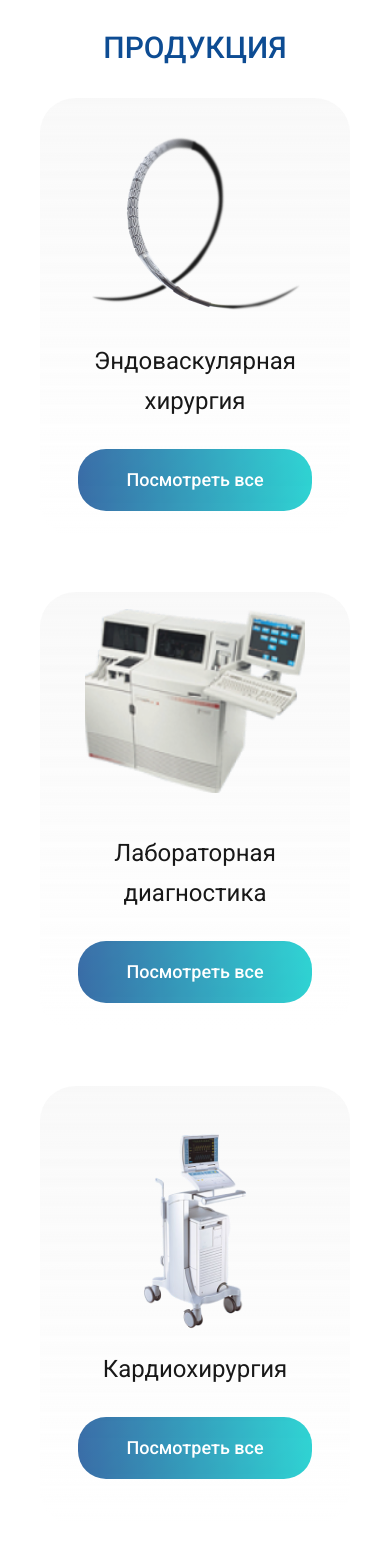
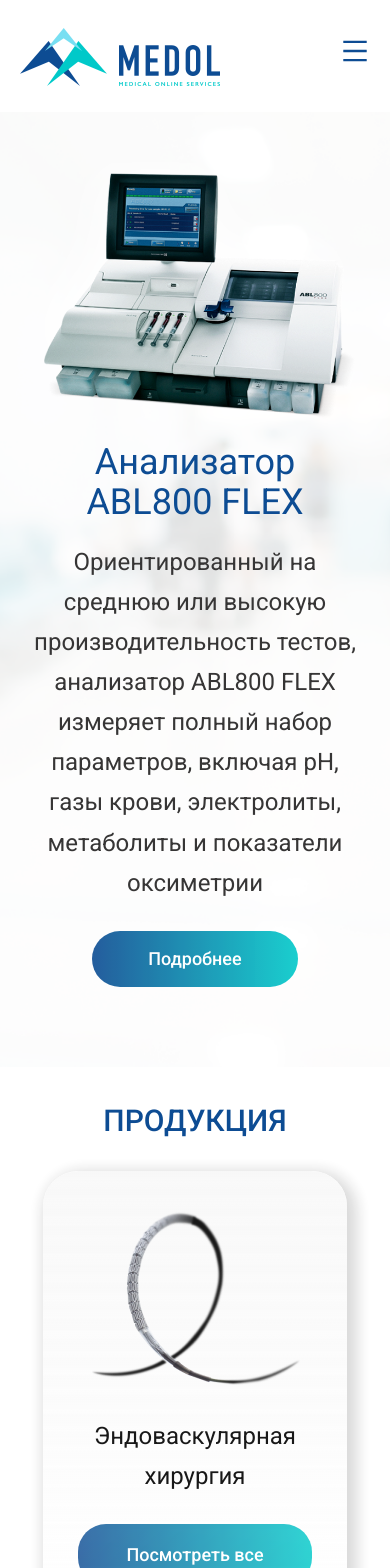
Before and after one commit to frontendoniyorbek/medol, a Next.js app: page / in a window 390 px wide. Shown: the top 1568 px of the page. Built offline with nearby package versions, Linux system fonts and the light colour scheme.

Commit message:
services responsive

```diff
--- a/src/components/products.jsx
+++ b/src/components/products.jsx
@@ -11,32 +11,30 @@
 
 const Products = () => {
 	return (
-		<div className={`pt-[50px] pb-[67px] ${products.products} ${products.products__container}`}>
+		<div className={`md:pt-[50px] md:pb-[67px] pt-9 pb-10 ${products.products__container}`}>
 			<h2 className='text-[#0D4C93] text-center font-medium lg:text-[40px] md:text-4xl text-3xl lg:mb-[62px] md:mb-12 mb-8 leading-[1.2]'>
 				ПРОДУКЦИЯ
 			</h2>
-			<ul className={`list-none first-letter flex items-center justify-center flex-wrap ${products.products__ul}`}>
+			<ul className={`list-none first-letter flex items-center justify-between flex-wrap ${products.products__ul}`}>
 				<li
 					className={`flex flex-col items-center justify-center opacity-90 pt-[17px] pr-[72px] pb-[42px] pl-[72px] rounded-[35px] ${products.products__li}`}>
 					<Image className={`mb-2 ${products.products__image}`} src={xirurgiya} width={220} height={220} />
 					<h3 className='text-center mt-0 mb-7'>Эндоваскулярная хирургия</h3>
-					<button className=' btn btn__products'>Посмотреть все</button>
+					<button className='btn btn__products'>Посмотреть все</button>
 				</li>
 
 				<li
 					className={`flex flex-col items-center justify-center opacity-90 pt-[17px] pr-[72px] pb-[42px] pl-[72px] rounded-[35px] ${products.products__li}`}>
 					<Image className={`mb-2 ${products.products__image}`} src={diagnostika} width={220} height={220} />
-					<h3 className='text-center tracking-tighter-[0.1em] mt-8 mb-7'>Лабораторная диагностика</h3>
-					<button className=' btn btn__products'>Посмотреть все</button>
+					<h3 className='text-center mt-0 mb-7'>Эндоваскулярная хирургия</h3>
+					<button className='btn btn__products'>Посмотреть все</button>
 				</li>
 
 				<li
 					className={`flex flex-col items-center justify-center opacity-90 pt-[17px] pr-[72px] pb-[42px] pl-[72px] rounded-[35px] ${products.products__li}`}>
 					<Image className={`mb-2 ${products.products__image}`} src={kar} width={220} height={220} />
-					<h3 className='text-center tracking-tighter-[0.1em] mt-0 mb-7'>
-						Кардиохирургия <br />
-					</h3>
-					<button className=' btn btn__products'>Посмотреть все</button>
+					<h3 className='text-center mt-0 mb-7'>Кардиохирургия Кардиохирургия</h3>
+					<button className='btn btn__products'>Посмотреть все</button>
 				</li>
 
 				<li
--- a/src/components/services.jsx
+++ b/src/components/services.jsx
@@ -7,15 +7,15 @@
 const Services = () => {
 	return (
 		<>
-			<h2 className='text-center font-medium text-[40px] text-[#0D4C93] mb-[68px]'>УСЛУГИ</h2>
-			<div className={`${services.services} pt-[78px] pb-[112px]`}>
-				<div className={`${services.container}`}>
-					<ul className={`m-0 p-0 list-none flex flex-wrap items-center ${services.services__ul}`}>
-						<li
-							className={`w-[388px] bg-white rounded-[50px] flex items-center justify-center flex-col ${services.services__li}`}>
-							<Image className={`${services.services__image} mb-9`} src={servisesServ} />
-							<div className={`pl-10 pr-10 pb-[72px] ${services.services__info}`}>
-								<h3 className='text-[#0D4C93] text-center text-xl mb-4'>СЕРВИС ОБОРУДОВАНИЯ</h3>
+			<h2 className='text-center font-medium md:text-[40px] text-3xl text-[#0D4C93] md:mb-[68px] mb-10'>УСЛУГИ</h2>
+			<div className={`${services.services} md:pt-[78px] md:pb-[112px] sm:pt-14 sm:pb-20 pt-12 pb-14`}>
+				<div className={`${services.services__container}`}>
+					<ul className={`m-0 p-0 list-none flex flex-wrap justify-between items-center ${services.services__ul}`}>
+						<li className={`bg-white rounded-[50px] flex items-center justify-center flex-col ${services.services__li}`}>
+							<Image className={`${services.services__image} md:mb-9 sm:mb-6 mb-5`} src={servisesServ} />
+							<div
+								className={`md:pl-10 md:pr-10 md:pb-[72px] sm:pl-8 sm:pr-8 sm:pb-14 pl-5 pr-5 pb-10 ${services.services__info}`}>
+								<h3 className='text-[#0D4C93] text-center text-xl md:mb-4 mb-3'>СЕРВИС ОБОРУДОВАНИЯ</h3>
 								<p className='leading-6 text-base'>
 									Компания предоставляет сервисное обслуживание по всем предоставляемым продуктам. У наших инженеров имеется опыт
 									и сертификаты фирм производителей......
@@ -26,12 +26,13 @@
 
 						<li
 							className={`w-[388px] bg-white rounded-[50px] flex items-center justify-center flex-col ${services.services__li}`}>
-							<Image className={`${services.services__image} mb-9`} src={registration} />
-							<div className={`pl-10 pr-10 pb-[72px] ${services.services__info}`}>
-								<h3 className='text-[#0D4C93] text-center text-xl mb-4'>РЕГИСТРАЦИИ</h3>
+							<Image className={`${services.services__image} md:mb-9 sm:mb-6 mb-5`} src={registration} />
+							<div
+								className={`md:pl-10 md:pr-10 md:pb-[72px] sm:pl-8 sm:pr-8 sm:pb-14 pl-5 pr-5 pb-10  ${services.services__info}`}>
+								<h3 className='text-[#0D4C93] text-center text-xl md:mb-4 mb-3'>РЕГИСТРАЦИИ СТРАЦИИ</h3>
 								<p className='leading-6 text-base'>
-									Обеспечение получения разрешительных документов, регистрационного удостоверения на изделия медицинского
-									назначения Подготовка объектов к проведению ....
+									Обеспечение предоставляет сервисное обслуживание по всем предоставляемым продуктам. У наших инженеров имеется
+									опыт и сертификаты фирм производителей......
 								</p>
 							</div>
 							<button className={`btn btn-services text-center mb-[-20px]`}>Подробнее</button>
@@ -39,12 +40,13 @@
 
 						<li
 							className={`w-[388px] bg-white rounded-[50px] flex items-center justify-center flex-col ${services.services__li}`}>
-							<Image className={`${services.services__image} mb-9`} src={uslugi} />
-							<div className={`pl-10 pr-10 pb-[72px] ${services.services__info}`}>
-								<h3 className='text-[#0D4C93] text-center text-xl mb-4'>УСЛУГИ ЛОГИСТИКИ</h3>
+							<Image className={`${services.services__image} md:mb-9 sm:mb-6 mb-5`} src={uslugi} />
+							<div
+								className={`md:pl-10 md:pr-10 md:pb-[72px] sm:pl-8 sm:pr-8 sm:pb-14 pl-5 pr-5 pb-10  ${services.services__info}`}>
+								<h3 className='text-[#0D4C93] text-center text-xl md:mb-4 mb-3'>УСЛУГИ ЛОГИСТИКИ</h3>
 								<p className='leading-6 text-base'>
 									Компания предоставляет сервисное обслуживание по всем предоставляемым продуктам. У наших инженеров имеется опыт
-									и сертификаты фирм производителей.....
+									и сертификаты фирм производителей......
 								</p>
 							</div>
 							<button className={`btn btn-services text-center mb-[-20px]`}>Подробнее</button>
--- a/src/pages/index.js
+++ b/src/pages/index.js
@@ -4,18 +4,18 @@
 export default function Home() {
 	return (
 		<>
-			{/* <div className={styles.wrapper}>
-					<div className={styles.container}>
+			<div className={styles.wrapper}>
+				<div className={`${styles.container}`}>
 					<Hero />
 					<Navbar />
 					<Header />
 				</div>
-				</div> */}
-			<div className={styles.container}>
+			</div>
+			<div className={`${styles.container}`}>
 				<Products />
 			</div>
-			{/* <Services />
-				<AboutCompany />
+			<Services />
+			{/* <AboutCompany />
 			<News />
 			<Partners />
 			<Footer /> */}
--- a/src/styles/globals.css
+++ b/src/styles/globals.css
@@ -121,6 +121,12 @@
 	opacity: 0.6;
 }
 
+@media screen and (max-width: 1200px) {
+	.btn__products {
+		padding: 18px 32px;
+	}
+}
+
 @media screen and (max-width: 768px) {
 	.btn {
 		border-radius: 28px;
--- a/src/styles/styles.module.css
+++ b/src/styles/styles.module.css
@@ -13,7 +13,7 @@
 }
 
 .container {
-	max-width: 1920px;
+	max-width: 1440px;
 	width: 100%;
 	margin-right: auto;
 	margin-left: auto;
@@ -22,7 +22,16 @@
 }
 
 .products__container {
-	max-width: 1920px;
+	max-width: 1440px;
+	width: 100%;
+	margin-right: auto;
+	margin-left: auto;
+	padding-left: 20px;
+	padding-right: 20px;
+}
+
+.services__container {
+	max-width: 1440px;
 	width: 100%;
 	margin-right: auto;
 	margin-left: auto;
@@ -34,35 +43,18 @@
 	margin-right: 48px;
 }
 
-/* .products__ul {
-	margin-right: -40px;
-} */
-
 .products__image {
 	width: 220px;
 	height: 220px;
-	object-fit: cover;
+	object-fit: contain;
 }
 
 .products__li {
+	-webkit-box-shadow: 5px 5px 15px 5px #0000000c;
+	box-shadow: 5px 5px 15px 5px #0000002c;
 	background: linear-gradient(180deg, #f8f8f8 0%, rgba(248, 248, 248, 0) 100%);
 	margin-bottom: 55px;
-	max-width: 413px;
-	width: 100%;
-	max-height: 439px;
-	height: 100%;
-}
-
-.products__li {
-	margin-right: 35px;
-}
-
-.products__li:nth-child(3) {
-	margin-right: 0;
-}
-
-.products__li:nth-child(6) {
-	margin-right: 0;
+	width: 30%;
 }
 
 .services {
@@ -72,8 +64,8 @@
 	background-size: cover;
 }
 
-.services__li:not(:last-child) {
-	margin-right: 56px;
+.services__li {
+	width: 30%;
 }
 
 .aboutCompany__ellipseOne {
@@ -187,10 +179,6 @@
 
 @media screen and (max-width: 1389px) {
 	.products__li {
-		max-width: 350px;
-		width: 100%;
-		max-height: 439px;
-		height: 100%;
 		padding: 17px 30px 32px;
 	}
 }
@@ -199,18 +187,6 @@
 	.footer__links {
 		flex-direction: column;
 	}
-	.services__ul {
-		justify-content: center;
-	}
-
-	.services__li {
-		width: 450px;
-		border-radius: 60px;
-	}
-
-	.services__li:not(:last-child) {
-		margin-bottom: 56px;
-	}
 
 	.services__image {
 		width: 450px;
@@ -218,25 +194,12 @@
 	}
 }
 
-@media screen and (max-width: 1199px) {
+@media screen and (max-width: 1169px) {
 	.products__li {
-		max-width: 450px;
-		width: 100%;
-		max-height: 439px;
-		height: 100%;
+		width: 45%;
+		height: inherit;
 		padding: 17px 30px 32px;
-	}
-
-	.products__li:nth-child(3) {
-		margin-right: 35px;
-	}
-
-	.products__li:nth-child(6) {
-		margin-right: 35px;
-	}
-
-	.products__li:nth-child(even) {
-		margin-right: 0;
+		margin-right: 20px;
 	}
 }
 
@@ -246,8 +209,6 @@
 	}
 
 	.products__li {
-		/* max-width: 430px;
-		height: 439px; */
 		padding: 17px 40px 32px;
 	}
 }
@@ -366,12 +327,6 @@
 	}
 }
 
-@media screen and (max-width: 1032px) {
-	.services__ul:not(:last-child) {
-		margin-bottom: 0;
-	}
-}
-
 @media screen and (max-width: 1023px) {
 	.navbar {
 		padding: 24px 24px 24px 24px;
@@ -393,19 +348,11 @@
 
 @media screen and (max-width: 1199px) {
 	.products__li {
-		max-width: 380px;
-		width: 100%;
-		max-height: 439px;
-		height: 100%;
 		padding: 17px 30px 32px;
 	}
 }
 
 @media screen and (max-width: 976px) {
-	.services__li:not(:last-child) {
-		margin-right: 36px;
-	}
-
 	.navbar {
 		display: none;
 	}
@@ -448,17 +395,6 @@
 		padding-bottom: 40px;
 	}
 
-	.products__li {
-		width: 450px;
-		height: 439px;
-		padding: 17px 32px 28px;
-		margin-right: 40px;
-	}
-
-	.products__li:not(:last-child) {
-		margin-right: 0;
-	}
-
 	.services {
 		padding-top: 48px;
 		padding-bottom: 56px;
@@ -466,6 +402,16 @@
 
 	.services__info {
 		padding: 0 48px 24px;
+	}
+}
+
+@media screen and (max-width: 903px) {
+	.services__li {
+		width: 46%;
+	}
+
+	.services__li:nth-child(1n) {
+		margin-bottom: 45px;
 	}
 }
 
@@ -494,8 +440,8 @@
 
 @media screen and (max-width: 839px) {
 	.products__li {
-		max-width: 720px;
-		width: 100%;
+		margin-right: 0;
+		width: 98%;
 	}
 }
 
@@ -538,6 +484,16 @@
 	}
 }
 
+@media screen and (max-width: 550px) {
+	.services__ul {
+		justify-content: center;
+	}
+
+	.services__li {
+		width: 90%;
+	}
+}
+
 @media screen and (max-width: 510px) {
 	.aboutCompany__images {
 		width: 380px;
```
Lines whose indentation alone changed are shown as unchanged.
